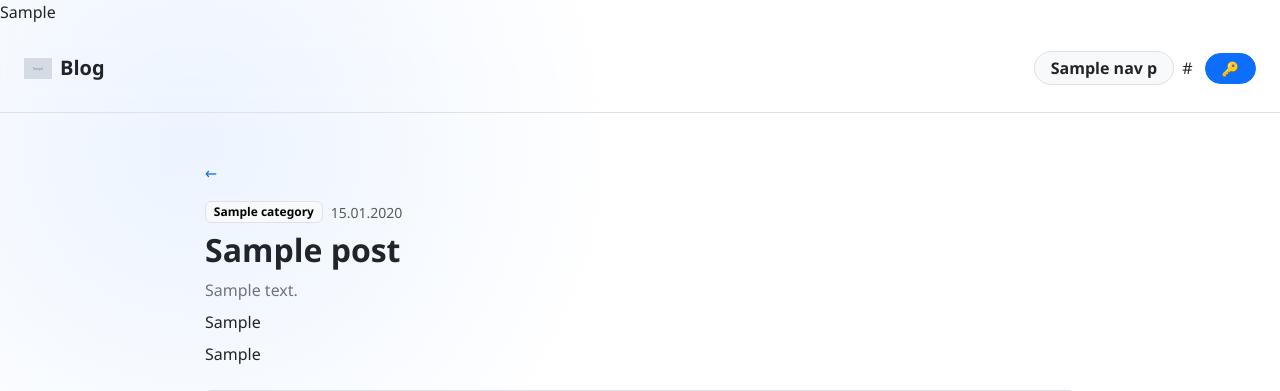
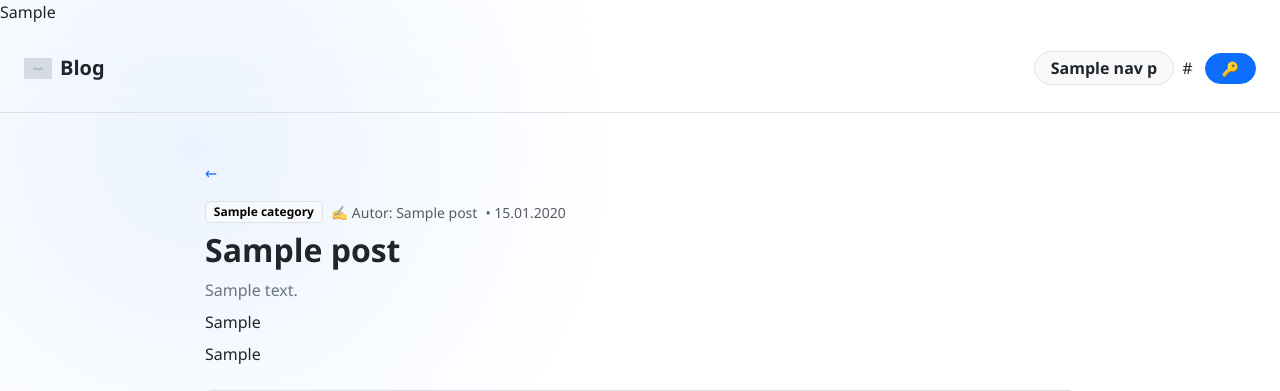
Before and after one commit to vlahx/app-blog, a FastAPI app: template app/themes/minimal/templates/blog/post.html in a window 1280 px wide. Shown: the top 391 px of the page. Run offline with FastAPI, Linux system fonts and the light colour scheme; the template is opened without the code that fills it: most values are stand-ins (such as "Sample title", 1, 10 or a date in 2020); grey boxes marked "Sample" are stand-in pictures; parts of the project's set-up code (start-up, migrations or seed data) failed here and were passed over; some libraries are stand-ins or nearby versions.

Commit message:
feat: Display author name on single post page for all themes

```diff
--- a/app/themes/minimal/templates/blog/post.html
+++ b/app/themes/minimal/templates/blog/post.html
@@ -17,8 +17,11 @@
           {% if post.category %}
             <span class="badge text-bg-light border">{{ post.category }}</span>
           {% endif %}
+          {% if post.author_name %}
+            <small class="text-muted">✍️ Autor: {{ post.author_name }}</small>
+          {% endif %}
           {% if post.published_at %}
-            <small class="text-muted">{{ post.published_at_utc.strftime("%d.%m.%Y") }}</small>
+            <small class="text-muted">• {{ post.published_at_utc.strftime("%d.%m.%Y") }}</small>
           {% endif %}
           {% if post.draft %}
             <span class="badge text-bg-warning">Draft</span>
```
Also changed, not shown: 1 other file.
